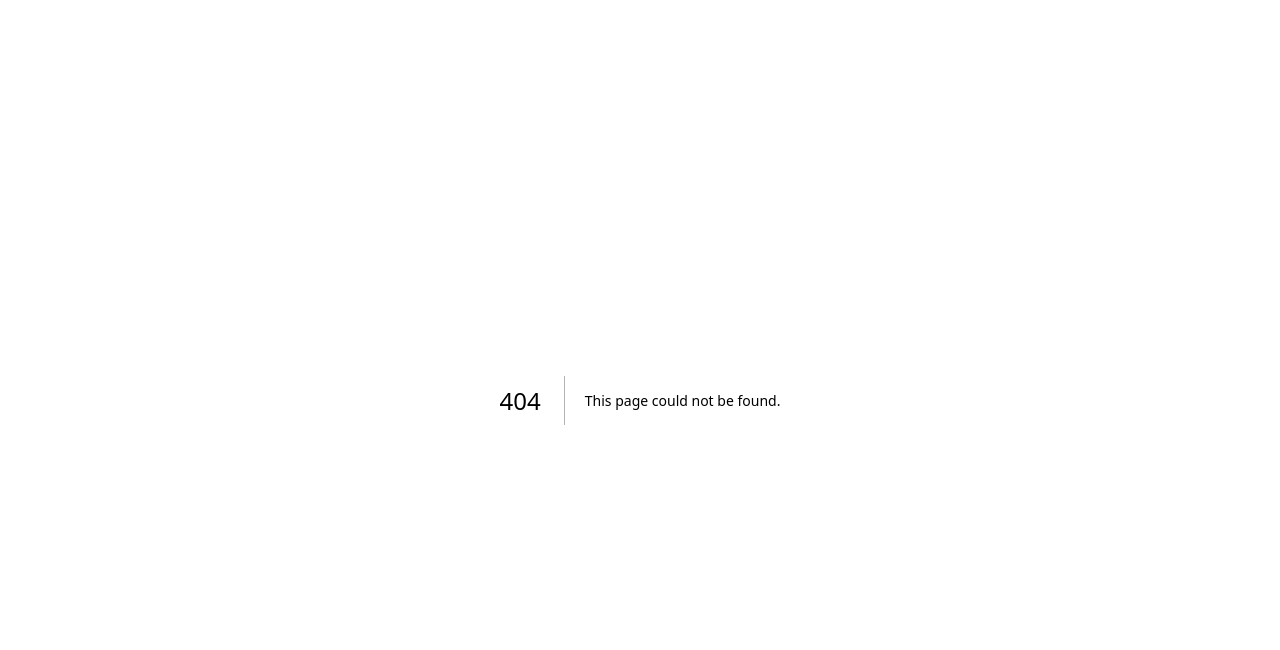
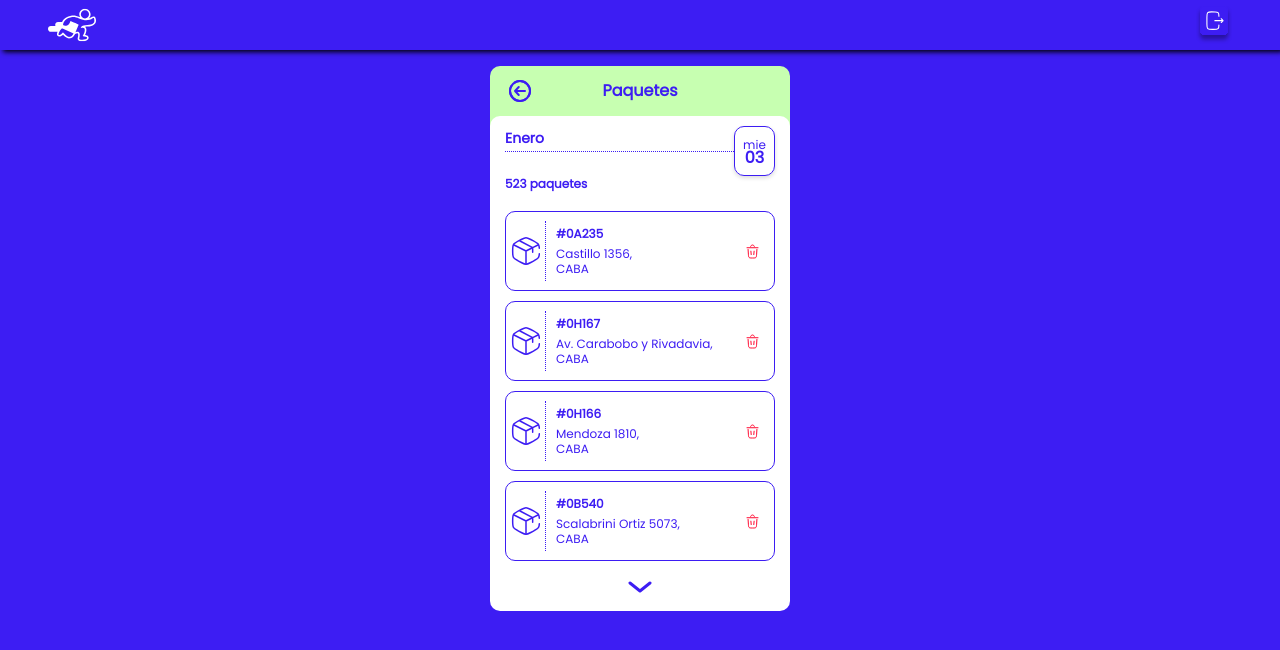
Before and after one commit to hernanortiz18/fast-delivery-src, a Next.js app in the folder fast-delivery-src/: page /packages-admin in a window 1280 px wide. Before the commit this address had no page. Shown: the top 650 px of the page. Built offline with nearby package versions, Linux system fonts and the light colour scheme.

Commit message:
create packages admin page

```diff
--- /dev/null
+++ b/fast-delivery-src/src/app/packages-admin/page.tsx
@@ -0,0 +1,14 @@
+import Navbar from "@/commons/Navbar";
+import PackagesAdmin from "@/components/PackagesAdmin";
+import React from "react";
+
+function PackagesAdminPage() {
+    return (
+        <div>
+            <Navbar />
+            <PackagesAdmin />
+        </div>
+    );
+}
+
+export default PackagesAdminPage;
--- /dev/null
+++ b/fast-delivery-src/src/assets/ArrowBack.tsx
@@ -0,0 +1,15 @@
+import React from "react";
+
+function ArrowBack() {
+  return (
+    <div>
+      <svg width="30" height="30" viewBox="0 0 30 30" fill="none" xmlns="http://www.w3.org/2000/svg">
+        <path d="M20 15H10M10 15L13.75 11M10 15L13.75 19" stroke="#3D1DF3" stroke-width="2" stroke-linecap="round" stroke-linejoin="round" />
+        <path d="M10 6.33782C11.4709 5.48697 13.1786 5 15 5C20.5228 5 25 9.47715 25 15C25 20.5228 20.5228 25 15 25C9.47715 25 5 20.5228 5 15C5 13.1786 5.48697 11.4709 6.33782 10" stroke="#3D1DF3" stroke-width="2" stroke-linecap="round" />
+        <path d="M20 23.6622C18.5291 24.513 16.8214 25 15 25C9.47715 25 5 20.5228 5 15C5 9.47715 9.47715 5 15 5C20.5228 5 25 9.47715 25 15C25 16.8214 24.513 18.5291 23.6622 20" stroke="#3D1DF3" stroke-width="2" stroke-linecap="round" />
+      </svg>
+    </div>
+  );
+}
+
+export default ArrowBack;
--- /dev/null
+++ b/fast-delivery-src/src/assets/SeeMoreArrow.tsx
@@ -0,0 +1,14 @@
+import React from "react";
+
+function SeeMoreArrow() {
+  return (
+    <div>
+      <svg width="24" height="12" viewBox="0 0 24 12" fill="none" xmlns="http://www.w3.org/2000/svg">
+        <path d="M2 2L12 10L22 2" stroke="#3D1DF3" stroke-width="3" stroke-linecap="round" stroke-linejoin="round" />
+      </svg>
+
+    </div>
+  );
+}
+
+export default SeeMoreArrow;
--- /dev/null
+++ b/fast-delivery-src/src/components/PackagesAdmin.tsx
@@ -0,0 +1,100 @@
+"use client"
+import React from "react";
+import "@/styles/packagesAdmin.css";
+import { useRouter } from "next/navigation";
+import ArrowBack from "@/assets/ArrowBack";
+import BoxIcon from "@/assets/BoxIcon";
+import "../styles/init.css";
+import TrashIcon from "@/assets/TrashIcon";
+import SeeMoreArrow from "@/assets/SeeMoreArrow";
+
+function PackagesAdmin() {
+    const router = useRouter();
+
+    const handleBackButton = () => {
+        router.back();
+    };
+    return (
+        <div style={{ display: "flex", flexDirection: "column", marginTop: "3.5rem" }}>
+            <div className="header-box">
+                <div className="arrow-back">
+                    <ArrowBack />
+                </div>
+                <h1 className="header-box-title">Paquetes</h1>
+            </div>
+            <div className="white-box">
+                <div className="date-container">
+                    <div className="month">
+                        Enero
+                    </div>
+                    <div className="calendarDay">
+                        <div className="dayName">mie</div>
+                        <div className="dayNumber">03</div>
+                    </div>
+                </div>
+
+                <div className="package-amount">523 paquetes</div>
+
+                <div className="package-item">
+                    <div className="box-icon-info-container" >
+                        <BoxIcon />
+                        <div className="info-container">
+                            <h1 className="package-code">#0A235</h1>
+                            <h2 className="package-direction">Castillo 1356,<br />CABA</h2>
+                        </div>
+                    </div>
+                    <div className="trash-container" >
+                        <TrashIcon />
+                    </div>
+                </div>
+
+                <div className="package-item">
+                    <div className="box-icon-info-container" >
+                        <BoxIcon />
+                        <div className="info-container">
+                            <h1 className="package-code">#0H167</h1>
+                            <h2 className="package-direction">Av. Carabobo y Rivadavia,<br />CABA</h2>
+                        </div>
+                    </div>
+                    <div className="trash-container" >
+                        <TrashIcon />
+                    </div>
+                </div>
+
+                <div className="package-item">
+                    <div className="box-icon-info-container" >
+                        <BoxIcon />
+                        <div className="info-container">
+                            <h1 className="package-code">#0H166</h1>
+                            <h2 className="package-direction">Mendoza 1810,<br />CABA</h2>
+                        </div>
+                    </div>
+                    <div className="trash-container" >
+                        <TrashIcon />
+                    </div>
+                </div>
+
+                <div className="package-item">
+                    <div className="box-icon-info-container" >
+                        <BoxIcon />
+                        <div className="info-container">
+                            <h1 className="package-code">#0B540</h1>
+                            <h2 className="package-direction">Scalabrini Ortiz 5073,<br />CABA</h2>
+                        </div>
+                    </div>
+                    <div className="trash-container" >
+                        <TrashIcon />
+                    </div>
+                </div>
+
+                <div className="see-more-arrow-container">
+                    <SeeMoreArrow />
+                </div>
+
+            </div>
+
+        </div>
+    );
+}
+
+export default PackagesAdmin;
--- /dev/null
+++ b/fast-delivery-src/src/styles/packagesAdmin.css
@@ -0,0 +1,111 @@
+@import url("https://fonts.googleapis.com/css2?family=Poppins&display=swap");
+
+.white-box {
+    width: 300px;
+    height: 495px;
+    padding: 10px 15px 0;
+    margin: auto;
+    background-color: white;
+    border-radius: 10px;
+    overflow-x: hidden;
+    overflow-y: auto;
+    z-index: 2;
+    font-family: Poppins;
+}
+
+.header-box {
+    background-color: #c7ffb1;
+    color: #3d1df3;
+    height: 60px;
+    width: 300px;
+    margin: auto;
+    border-radius: 10px 10px 0px 0px;
+    position: relative;
+    z-index: 1;
+    top: 10px;
+    display: flex;
+    flex-direction: row;
+    align-items: center;
+    padding-bottom: 10px;
+}
+
+.header-box-title {
+    color: #3D1DF3;
+    font-family: Poppins;
+    font-size: 16px;
+    font-style: normal;
+    font-weight: 700;
+    line-height: 20px;
+    width: 78px;
+    text-align: center;
+    margin-left: 66px;
+}
+
+.arrow-back {
+    margin-left: 15px;
+}
+
+.date-container {
+    display: flex;
+    flex-direction: row;
+}
+
+.month {
+    color: #3D1DF3;
+    font-family: Poppins;
+    font-size: 14px;
+    font-style: normal;
+    font-weight: 700;
+    line-height: 15px;
+    padding-bottom: 5px;
+    padding-top: 5px;
+    border-bottom: 1px dotted #3D1DF3;
+    height: fit-content;
+    width: 229px;
+}
+
+.calendarDay {
+    width: 41px;
+    height: 50px;
+    border: 0.5px solid #3D1DF3;
+    border-radius: 10px;
+    font-family: "Poppins";
+    color: #3D1DF3;
+    display: flex;
+    flex-direction: column;
+    align-items: center;
+    justify-content: center;
+    box-shadow: 0px 2px 4px 0px rgba(0, 0, 0, 0.14);
+
+}
+
+.dayName {
+    font-family: "Poppins";
+    font-size: 12px;
+    font-weight: 400;
+    line-height: 13px;
+}
+
+.dayNumber {
+    font-family: "Poppins";
+    font-weight: 700;
+    font-size: 16px;
+    line-height: 13px;
+}
+
+.package-amount {
+    color: #3D1DF3;
+    font-family: Poppins;
+    font-size: 12px;
+    font-weight: 700;
+    line-height: 15px;
+    margin-bottom: 20px;
+}
+
+.see-more-arrow-container {
+    display: flex;
+    flex-direction: column;
+    align-items: center;
+    margin-top: 20px;
+
+}
```
